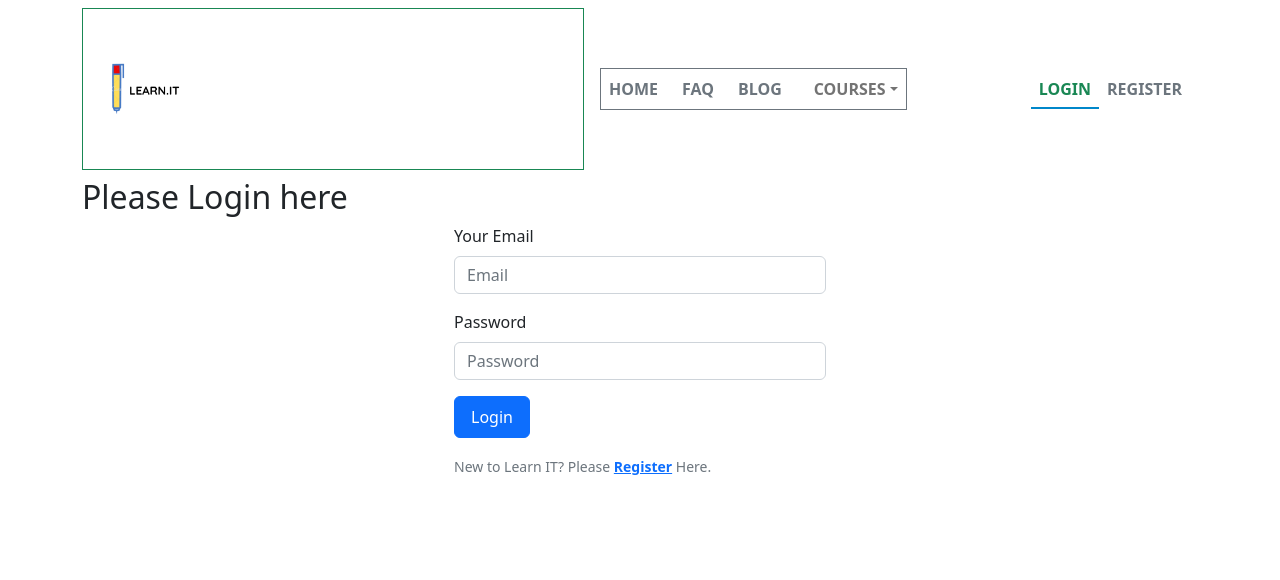
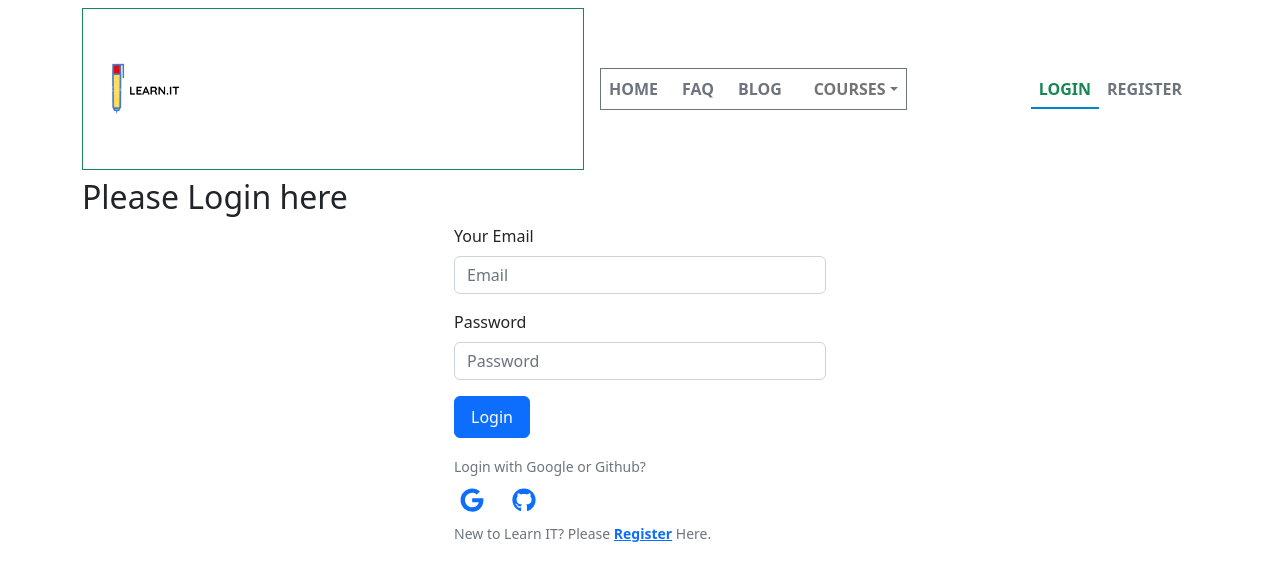
Before and after one commit to tanjilmahmud01/learn.it, a React (Create React App) app: page /login in a window 1280 px wide. Shown: the top 580 px of the page. Built offline with nearby package versions, Linux system fonts and the light colour scheme; no server answers.

Commit message:
Google and Github Login added

```diff
--- a/src/Pages/Login/Login/Login.js
+++ b/src/Pages/Login/Login/Login.js
@@ -7,6 +7,8 @@ import Form from 'react-bootstrap/Form';
 import { AuthContext } from '../../../Contexts/AuthProvider/AuthProvider';
 import toast from 'react-hot-toast';
 import { Container } from 'react-bootstrap';
+import { FaGoogle, FaGithub } from "react-icons/fa";
+import { GithubAuthProvider, GoogleAuthProvider } from 'firebase/auth';
 
 
 
@@ -14,7 +16,7 @@ import { Container } from 'react-bootstrap';
 const Login = () => {
 
     const [error, setError] = useState('');
-    const { signIn, setLoading } = useContext(AuthContext);
+    const { signIn, setLoading, providerLogin } = useContext(AuthContext);
     const navigate = useNavigate();
     const location = useLocation();
     const from = location.state?.from?.pathname || '/';
@@ -36,7 +38,7 @@ const Login = () => {
                 }
 
                 else {
-                    toast.error('Your Email is not verfied. Please verify our email address')
+                    toast.error('Your Email is not verfied. Please verify your email address')
                 }
             })
             .catch(error => {
@@ -47,6 +49,59 @@ const Login = () => {
                 setLoading(false);
             })
     }
+
+    const googleProvider = new GoogleAuthProvider();
+
+    const handleSignInWithGoogle = () => {
+        providerLogin(googleProvider)
+            .then(result => {
+                const user = result.user;
+                console.log(user);
+                setError('');
+                if (user.emailVerified) {
+                    navigate(from, { replace: true })
+                }
+
+                else {
+                    toast.error('Your Email is not verfied. Please verify your email address')
+                }
+            })
+            .catch(error => {
+                console.error(error);
+                setError(error.message);
+            })
+            .finally(() => {
+                setLoading(false);
+            })
+    }
+
+
+    const githubProvider = new GithubAuthProvider();
+
+    const handleSignInWithGithub = () => {
+        providerLogin(githubProvider)
+            .then(result => {
+                const user = result.user;
+                console.log(user);
+                setError('');
+                if (user.emailVerified) {
+                    navigate(from, { replace: true })
+                }
+
+                else {
+                    toast.error('Your Email is not verfied. Please verify your email address')
+                }
+            })
+            .catch(error => {
+                console.error(error);
+                setError(error.message);
+            })
+            .finally(() => {
+                setLoading(false);
+            })
+    }
+
+
 
     return (
 
@@ -82,6 +137,17 @@ const Login = () => {
 
                 <Form.Group className='mt-3 col col-md-4 mx-auto'>
                     <Form.Text className=''>
+                        Login with Google or Github?
+                        <br />
+                        <div className='mt-2 mb-2'>
+                            <button className='border-0 bg-transparent'><FaGoogle onClick={handleSignInWithGoogle} className='fs-4 text-primary me-3'></FaGoogle></button>
+                            <button className='border-0 bg-transparent'><FaGithub onClick={handleSignInWithGithub} className='fs-4 text-primary me-3'></FaGithub></button>
+                        </div>
+
+                    </Form.Text>
+
+
+                    <Form.Text className=''>
                         New to Learn IT? Please <Link className='fw-semibold' to='/register'>Register</Link> Here.
                     </Form.Text>
 
```
